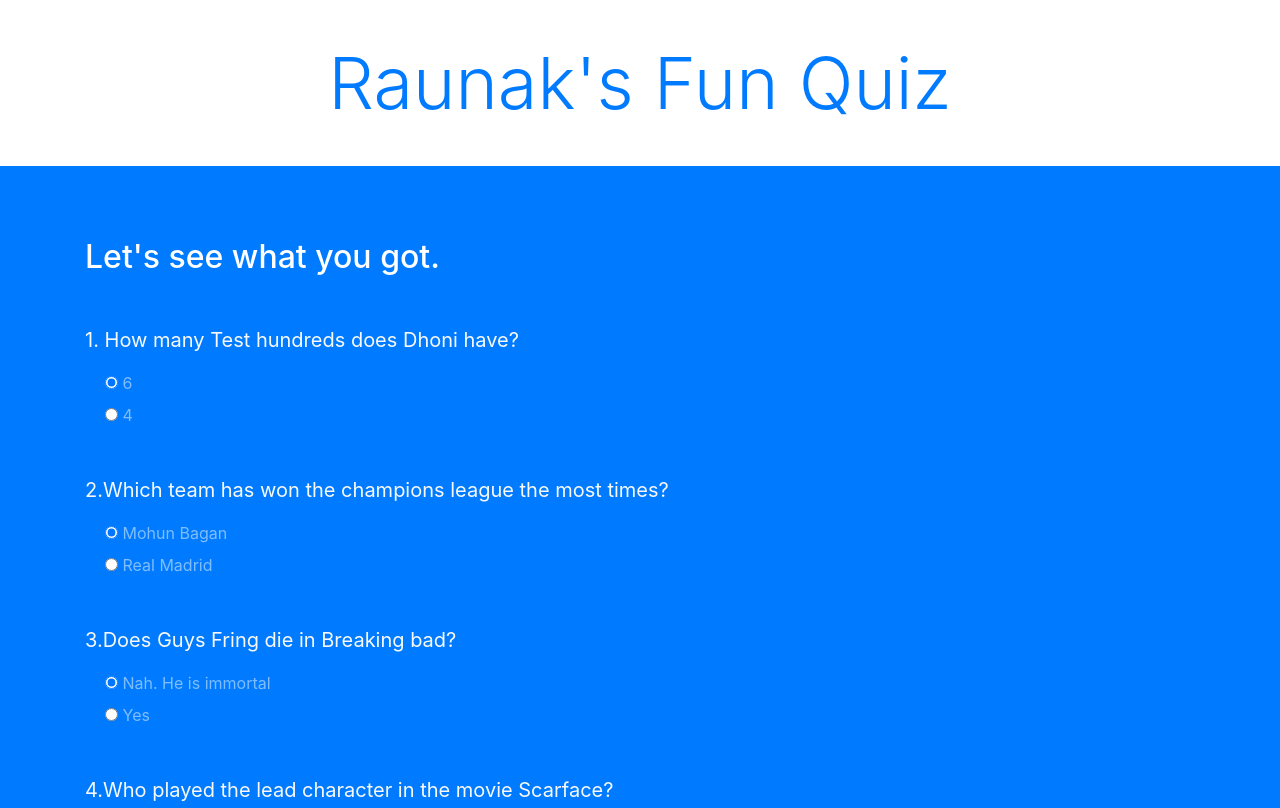
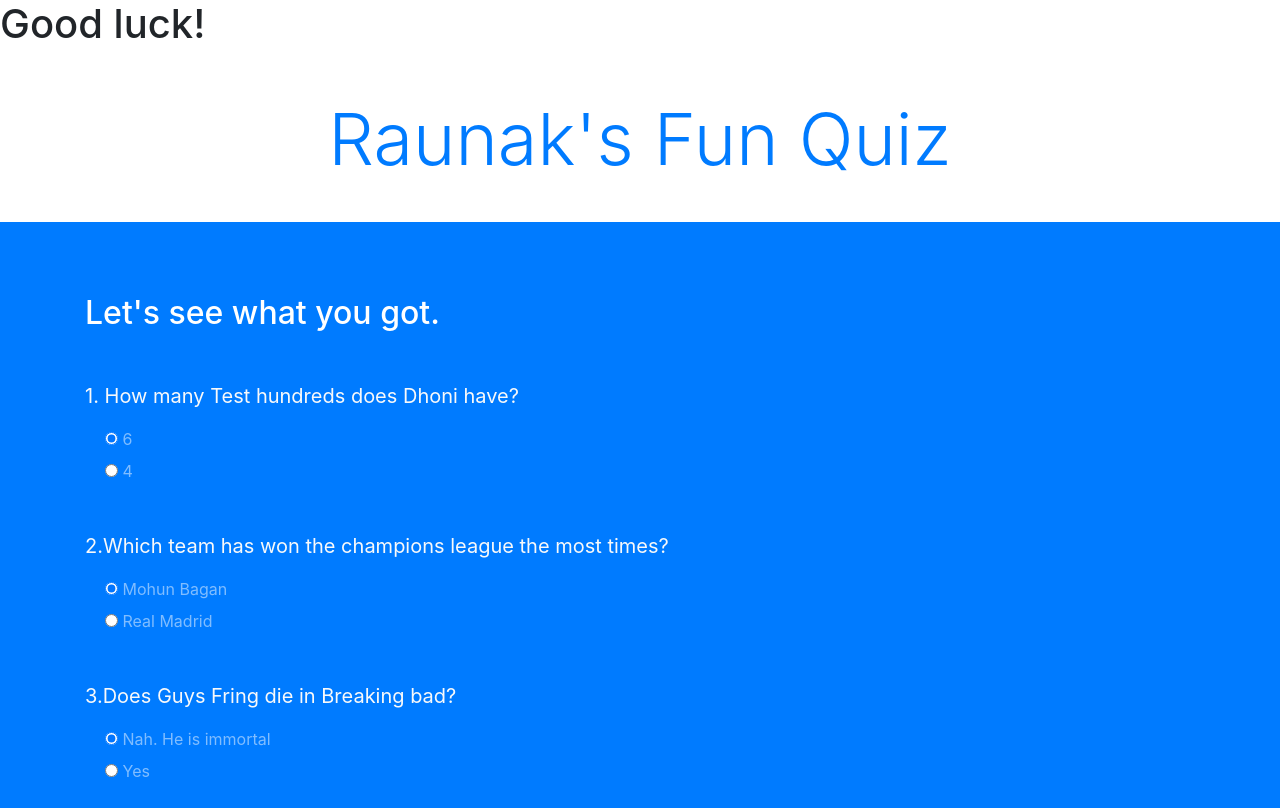
Before and after one commit to raunakbanerjee/Poems, a plain HTML site: page index.html in a window 1280 px wide. Shown: the top 808 px of the page. Drawn offline with nearby package versions, Linux system fonts and the light colour scheme.

Commit message:
Update index.html

```diff
--- a/index.html
+++ b/index.html
@@ -4,11 +4,11 @@
   <meta charset="UTF-8">
   <meta name="viewport" content="width=device-width, initial-scale=1.0">
   <meta http-equiv="X-UA-Compatible" content="ie=edge">
-  <title>Raunak's Cricket Quiz</title>
+  <title>Welcome to the quiz Quiz</title>
   <link rel="stylesheet" href="https://stackpath.bootstrapcdn.com/bootstrap/4.3.1/css/bootstrap.min.css" integrity="sha384-ggOyR0iXCbMQv3Xipma34MD+dH/1fQ784/j6cY/iJTQUOhcWr7x9JvoRxT2MZw1T" crossorigin="anonymous">
 </head>
 <body>
-
+  <h1>Good luck! </h1>
   <!-- top section -->
   <div class="intro py-3 bg-white text-center">
     <div class="container">
```
